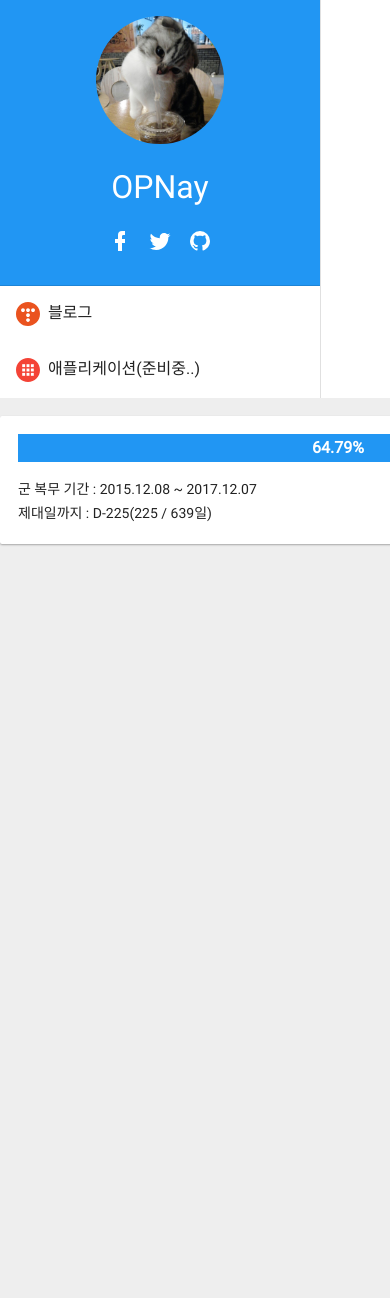
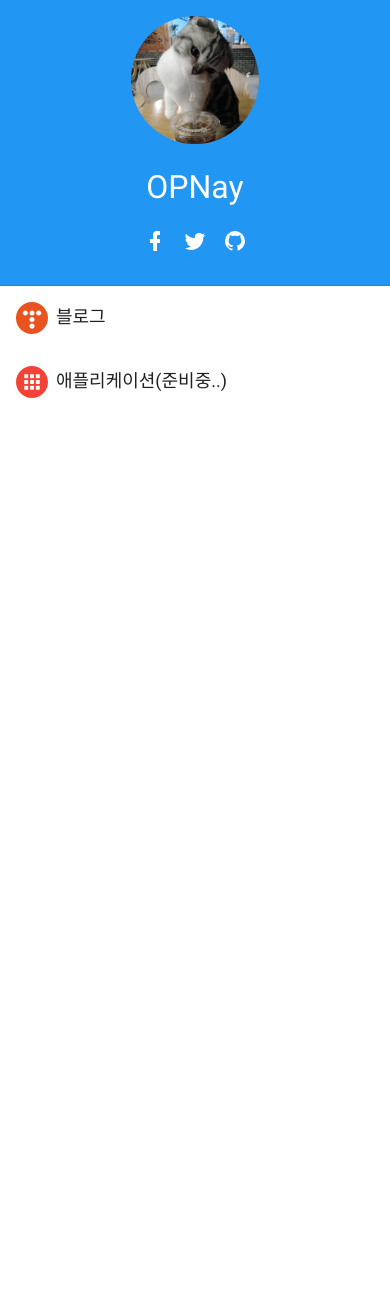
Before and after one commit to opnay/opnay.github.io, a Jekyll site: the page built from index.html, in a window 390 px wide. Built offline with Jekyll 4.4.1, drawn with Linux system fonts in a browser that asks for light colours; some web fonts are replaced; after the commit the page ends 900 px from its top, so only the background shows below that.

Commit message:
layouts: default: Add mobile style(TEMP)

```diff
--- a/_layouts/default.html
+++ b/_layouts/default.html
@@ -55,6 +55,8 @@
 				.list .link {color:#212121; text-decoration:none; padding:8px;}
 				.list .link:hover {background:#EEE;}
 				.icon {padding:8px; width:24px; height:auto; vertical-align:middle;}
+				.mobile .list {font-size:18px}
+				.mobile .icon {width:32px; height:32px;}
 				</style>
 			</div>
 		</aside>
--- a/css/default.css
+++ b/css/default.css
@@ -8,12 +8,13 @@ html, body, .wrap {margin:0; padding:0; width:100%; height:100%;}
 .flex.vertical {flex-direction:column;}
 .flex-1 {-webkit-flex:1; -ms-flex:1; -moz-flex:1; flex:1;}
 
-.desktop {display:-webkit-box; display:-webkit-flex; display:-ms-flex; display:flex;}
+.desktop, .tablet, .mobile {display:-webkit-box; display:-webkit-flex; display:-ms-flex; display:flex;}
 .desktop .wrap {-webkit-flex:1; -ms-flex:1; -moz-flex:1; flex:1;}
 
 /* Side */
 .side {z-index:120; background:#FFF; overflow-x:hidden; overflow-y:auto; width:320px; border-right:1px solid rgba(0,0,0,0.12);}
 .tablet .side {position:fixed; top:0; bottom:0; box-shadow:0 0 16px rgba(0,0,0,0.3);}
+.mobile .side {position:fixed; width:100%; height:100%;}
 .side .hr {border:none; border-bottom:1px solid rgba(0,0,0,0.12); box-sizing:border-box;}
 .side .item {display:block; padding:0 12px;}
 
```
